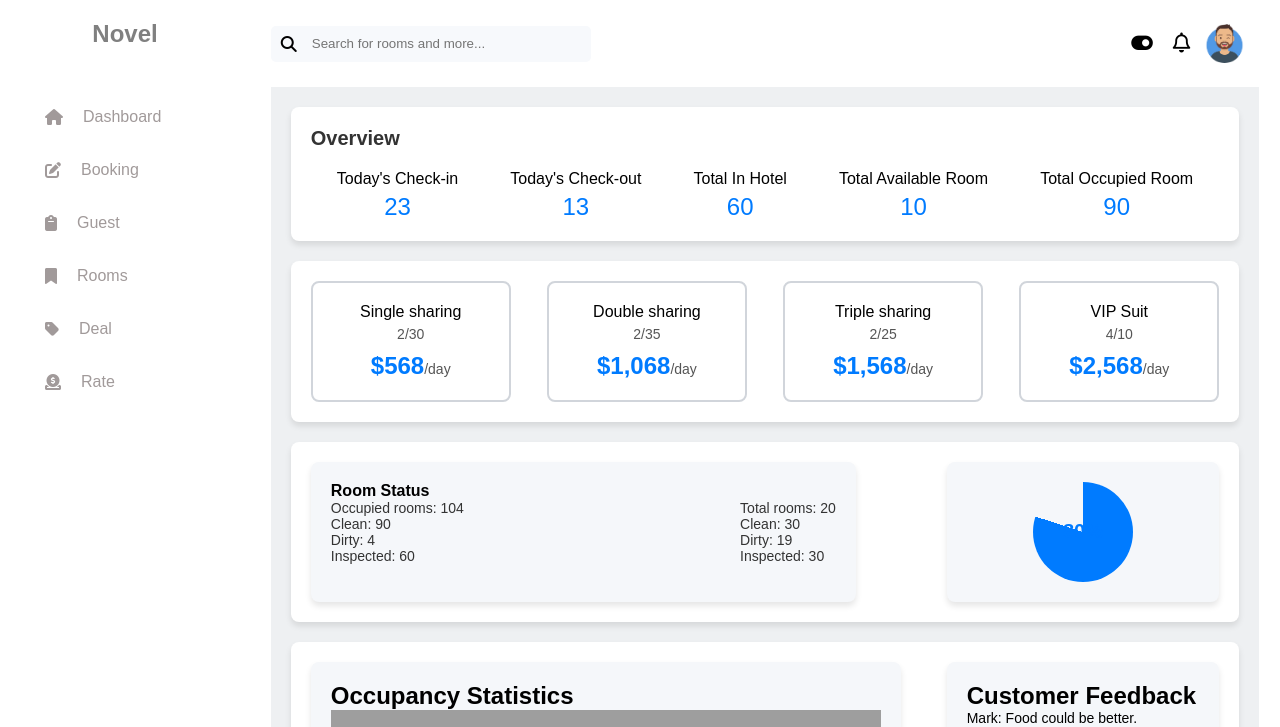
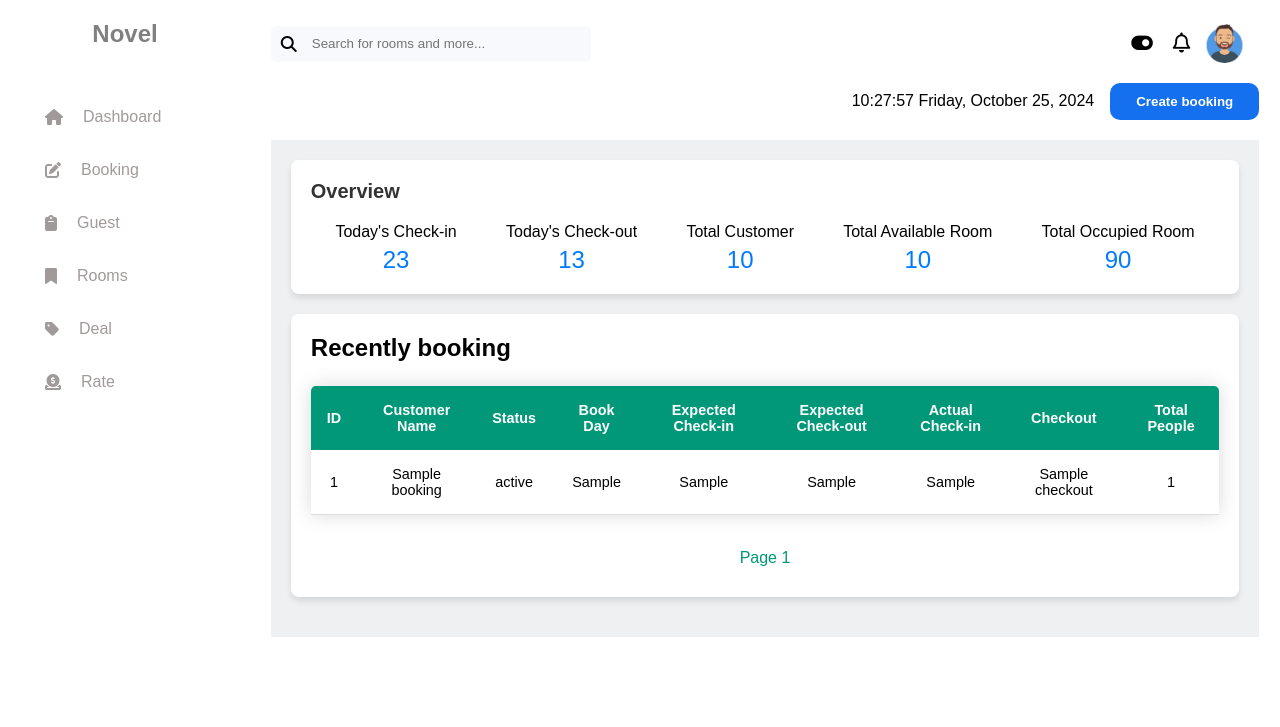
Before and after one commit to thanhdong200425/software-project, a Flask app: template templates/index.html in a window 1280 px wide. Shown: the top 727 px of the page. After the commit the page ends 637 px from the top, so only its background shows below. Run offline with Flask 3, Linux system fonts and the light colour scheme; the template is opened without the code that fills it: most values are stand-ins (such as "Sample title", 1, 10 or a date in 2020); some libraries are stand-ins or nearby versions; grey boxes are pictures that could not be loaded.

Commit message:
complete dashboard

```diff
--- a/app.py
+++ b/app.py
@@ -2,7 +2,7 @@ import os
 from datetime import datetime
 from flask import Flask, render_template, request, flash, redirect
 
-from database.database_function import add_new_record
+from database.database_function import add_new_record, count_all_records_from_table
 from database.database_function import get_all_rooms
 from helpers.validate import is_existing_data
 
@@ -14,7 +14,87 @@ app.secret_key = os.urandom(24)
 
 @app.route("/")
 def index():
-    return render_template("index.html")
+    bookings = [
+        {
+            "id": 1,
+            "customer_name": "John Doe",
+            "status": "Checked-in",
+            "book_day": "2024-10-15",
+            "expected_checkin": "2024-10-20",
+            "expected_checkout": "2024-10-25",
+            "actual_checkin": "2024-10-20",
+            "checkout": None,
+            "total_people": 2,
+        },
+        {
+            "id": 2,
+            "customer_name": "Jane Smith",
+            "status": "Checked-out",
+            "book_day": "2024-10-10",
+            "expected_checkin": "2024-10-18",
+            "expected_checkout": "2024-10-20",
+            "actual_checkin": "2024-10-18",
+            "checkout": "2024-10-20",
+            "total_people": 1,
+        },
+        {
+            "id": 3,
+            "customer_name": "Alice Johnson",
+            "status": "Checked-in",
+            "book_day": "2024-10-12",
+            "expected_checkin": "2024-10-21",
+            "expected_checkout": "2024-10-28",
+            "actual_checkin": "2024-10-21",
+            "checkout": None,
+            "total_people": 3,
+        },
+        {
+            "id": 4,
+            "customer_name": "Bob Brown",
+            "status": "Reserved",
+            "book_day": "2024-10-14",
+            "expected_checkin": "2024-10-22",
+            "expected_checkout": "2024-10-25",
+            "actual_checkin": None,
+            "checkout": None,
+            "total_people": 2,
+        },
+        {
+            "id": 5,
+            "customer_name": "Emily White",
+            "status": "Cancelled",
+            "book_day": "2024-10-17",
+            "expected_checkin": "2024-10-24",
+            "expected_checkout": "2024-10-27",
+            "actual_checkin": None,
+            "checkout": None,
+            "total_people": 0,
+        },
+        {
+            "id": 5,
+            "customer_name": "Emily White",
+            "status": "Cancelled",
+            "book_day": "2024-10-17",
+            "expected_checkin": "2024-10-24",
+            "expected_checkout": "2024-10-27",
+            "actual_checkin": None,
+            "checkout": None,
+            "total_people": 0,
+        },
+        # Add more bookings here as needed
+    ]
+    page = request.args.get("page", 1, type=int)
+    per_page = 5
+    total_pages = (len(bookings) - 1) // per_page + 1
+
+    # Get only the bookings for the current page
+    start = (page - 1) * per_page
+    end = start + per_page
+    paginated_bookings = bookings[start:end]
+
+    return render_template(
+        "index.html", bookings=paginated_bookings, page=page, total_pages=total_pages
+    )
 
 
 @app.route("/booking", methods=["GET", "POST"])
--- a/static/css/booking.css
+++ b/static/css/booking.css
@@ -70,7 +70,7 @@ form select {
     margin-bottom: 15px;
 }
 
-button {
+.button {
     width: 48%;
     padding: 10px;
     font-size: 16px;
@@ -79,13 +79,13 @@ button {
     border-radius: 4px;
 }
 
-button.cancel {
+.button.cancel {
     background-color: #fff;
     color: #555;
     border: 1px solid #ccc;
 }
 
-button.next {
+.button.next {
     background-color: #5b57fb;
     color: white;
 }
--- a/static/css/homepage.css
+++ b/static/css/homepage.css
@@ -5,170 +5,133 @@
     margin: 20px auto;
 }
 
-.overview-section,
-.rooms-section,
-.room-status-section,
-.occupancy-section,
-.feedback-section {
+.section {
     background-color: #fff;
     padding: 20px;
     margin-bottom: 20px;
     border-radius: 8px;
     box-shadow: 0 4px 6px rgba(0, 0, 0, 0.1);
 }
+
+/* Overview section */
 .overview-section h1 {
     font-size: 20px;
     color: #333;
 }
+
 .overview-section .stats {
     display: flex;
     justify-content: space-around;
     margin-top: 20px;
 }
+
 .stats div {
     text-align: center;
 }
+
 .stats div span {
     margin-top: 5px;
     display: block;
     font-size: 1.5rem;
     color: #007bff;
 }
-.rooms-section {
-    display: flex;
-    justify-content: space-between;
-}
-.room-box {
-    border: 2px solid #d1d5db;
-    padding: 20px;
-    width: 22%;
-    border-radius: 8px;
-    display: flex;
-    flex-direction: column;
-    justify-content: center;
-    align-items: center;
-}
-.room-box h2 {
+
+/* Recently booking section */
+.table {
+    width: 100%;
+    border-collapse: collapse;
+    font-family: 'Arial', sans-serif;
+    margin: 1.5rem 0;
     font-size: 16px;
-    font-weight: normal;
-    padding-bottom: 5px;
+    text-align: left;
+    border-radius: 5px 5px 0 0;
+    overflow: hidden;
+    box-shadow: 0 0 20px rgba(0, 0, 0, 0.15);
 }
 
-.room-box .price {
-    padding-top: 10px;
+table thead tr {
+    background-color: #009879;
+    color: #ffffff;
+    font-weight: bold;
 }
 
-.room-box .price span {
-    color: #007bff;
-    font-size: 24px;
-    margin-top: 10px;
+.table th,
+.table td {
+    padding: 1rem;
+    font-size: 0.9rem;
+    text-align: center;
+}
+
+.table tbody tr {
+    border-bottom: 1px solid #dddddd;
+}
+
+/*Set the background color of even cells*/
+.table tbody tr:nth-of-type(even) {
+    background-color: #f3f3f3;
+}
+
+/*Set the background color of odd cells*/
+.table tbody tr:nth-of-type(odd) {
+    background-color: #ffffff;
+}
+
+.table tbody tr:hover {
+    background-color: #f1f1f1;
+}
+
+.table tbody tr.active-row {
+    font-weight: bold;
+    color: #009879;
+}
+
+.pagination {
+    margin-top: 1.5rem;
+    display: flex;
+    justify-content: center;
+}
+
+.pagination a {
+    padding: 10px 15px;
+    margin: 0 5px;
+    background-color: #009879;
+    color: #fff;
+    text-decoration: none;
+    border-radius: 4px;
+}
+
+.pagination a:hover {
+    background-color: #007a63;
+}
+
+.pagination span {
+    padding: 10px 15px;
+    margin: 0 5px;
+    color: #009879;
+}
+
+
+/* Dark mode styles */
+
+.dark-mode .container {
+    background-color: grey;
+}
+
+.dark-mode .section {
+    background-color: #121212;
+    color: #fff;
+}
+
+.dark-mode .overview-section {
+    border: 1px solid #fff;
+    box-shadow: 0 1px 3px #ffffff;
+}
+
+.dark-mode .overview-section h1 {
+    color: white;
     font-weight: bold;
 }
-.room-box p {
-    font-size: 14px;
-    color: #555;
+
+.dark-mode .table td {
+    color: #121212;
 }
-.room-status-section {
-    display: flex;
-    justify-content: space-between;
-}
-.status-box {
-    background-color: #f5f7fa;
-    padding: 20px;
-    border-radius: 8px;
-    box-shadow: 0 4px 6px rgba(0, 0, 0, 0.1);
-    display: flex;
-    flex-direction: column;
-    width: 60%;
-}
-
-.status-content {
-    display: flex;
-    justify-content: space-between;
-}
-
-.status-column {
-    flex-direction: column;
-    gap: 10px;
-}
-
-.status-column p {
-    gap: 20px;
-    margin: 0;
-    font-size: 14px;
-    color: #333;
-}
-
-.floor-status {
-    width: 30%;
-    display: flex;
-    justify-content: center;
-    align-items: center;
-    background-color: #f5f7fa;
-    padding: 20px;
-    border-radius: 8px;
-    box-shadow: 0 4px 6px rgba(0, 0, 0, 0.1);
-}
-.floor-status .progress-circle {
-    background: conic-gradient(#007bff 80%, #f5f7fa 20%);
-    width: 100px;
-    height: 100px;
-    border-radius: 50%;
-    display: flex;
-    justify-content: center;
-    align-items: center;
-}
-.progress-circle span {
-    font-size: 20px;
-    font-weight: bold;
-    color: #007bff;
-}
-.occupancy-section {
-    display: flex;
-    justify-content: space-between;
-}
-.occupancy-box {
-    background-color: #f5f7fa;
-    width: 65%;
-    padding: 20px;
-    border-radius: 8px;
-    box-shadow: 0 4px 6px rgba(0, 0, 0, 0.1);
-}
-.feedback-section {
-    width: 30%;
-    padding: 20px;
-    background-color: #f5f7fa;
-    border-radius: 8px;
-    box-shadow: 0 4px 6px rgba(0, 0, 0, 0.1);
-}
-.feedback-box {
-    margin-bottom: 15px;
-    border-bottom: 1px solid #e0e0e0;
-    padding-bottom: 10px;
-}
-.feedback-box p {
-    margin: 0;
-    font-size: 14px;
-}
-.feedback-box span {
-    font-size: 12px;
-    color: #777;
-}
-
-/* Dark mode styles */
-.dark-mode .floor-status {
-    background-color: #333;
-}
-.dark-mode .progress-circle {
-    background: conic-gradient(#007bff 80%, #333 20%);
-}
-.dark-mode .progress-circle span {
-    color: #007bff;
-}
-.dark-mode .occupancy-box,
-.dark-mode .feedback-section {
-    background-color: #1e1e1e;
-}
-.dark-mode .feedback-box span {
-    color: #bbb;
-}
--- a/static/css/layout.css
+++ b/static/css/layout.css
@@ -7,11 +7,13 @@
 body {
     display: flex;
     font-family: Arial, Helvetica, sans-serif;
+
 }
 
 main {
     flex: 1;
     padding: 1.3rem;
+    min-height: 100vh;
 }
 
 /* Sidebar styles */
@@ -21,7 +23,6 @@ main {
     padding: 20px;
     max-width: 250px;
     width: 250px;
-    height: 100vh;
 }
 
 .sidebar h2 {
@@ -97,6 +98,37 @@ i {
     width: 8rem;
 }
 
+.header-bottom {
+    display: flex;
+    justify-content: end;
+    align-items: center;
+    margin: 1rem 0;
+    text-align: center;
+    gap: 1rem;
+}
+
+.header-bottom #date-time {
+    font-weight: normal;
+    text-align: center;
+    font-size: 1rem;
+}
+
+.header-bottom button {
+    background-color: #1570ef;
+    color: #fff;
+    padding: 10px 25px;
+    border: 1px solid transparent;
+    border-radius: 10px;
+    font-weight: bold;
+}
+
+.header-bottom button:hover {
+    background-color: #fff;
+    color: #1570ef;
+    font-weight: bold;
+    border-color: #1570ef;
+}
+
 .user-profile {
     max-width: 100px;
     max-height: 60px;
@@ -127,13 +159,19 @@ i {
     font-size: 1.25rem;
 }
 
+/*Set styles for scroll bar*/
+::-webkit-scrollbar {
+    width: 10px;
+    height: 10px;
+}
+
 /* Dark mode styles */
-.dark-mode body {
+.dark-mode body, .dark-mode main {
     background-color: #121212;
     color: #e0e0e0;
 }
 
-.dark-mode .sidebar {
+.dark-mode .sidebar, .dark-mode .header-top {
     background-color: #1e1e1e;
     color: #e0e0e0;
 }
@@ -147,3 +185,12 @@ i {
 .dark-mode .sidebar .navigation ul li a:hover i {
     color: #fff;
 }
+
+.dark-mode .header-top i {
+    color: #fff;
+}
+
+.dark-mode .header-top input, .dark-mode .header-top-input {
+    background-color: #121212;
+    color: #fff;
+}
--- a/templates/booking.html
+++ b/templates/booking.html
@@ -35,8 +35,8 @@
             <label for="total-people">Total people</label>
             <input type="number" id="total-people" name="total-people" placeholder="Enter total of people">
 
-            <button type="reset" class="cancel">Reset</button>
-            <button type="submit" class="next">Submit</button>
+            <button type="reset" class="button cancel">Reset</button>
+            <button type="submit" class="button next">Submit</button>
         </form>
     </div>
 {% endblock %}
--- a/templates/index.html
+++ b/templates/index.html
@@ -1,17 +1,9 @@
-{% extends "layout.html" %} {% block title %} Home {% endblock %}
-
-{% block stylesheets %}
-    <link
-            rel="stylesheet"
-            href="{{ url_for('static', filename='css/homepage.css')}}"
-    />
-{% endblock %}
-
-{% block
-content %}
+{% extends "layout.html" %} {% block title %} Home {% endblock %} {% block stylesheets %}
+<link rel="stylesheet" href="{{ url_for('static', filename='css/homepage.css')}}" />
+{% endblock %} {% block content %}
 <div class="container">
     <!-- Overview Section -->
-        <div class="overview-section">
+    <div class="section overview-section">
         <h1>Overview</h1>
         <div class="stats">
             <div>
@@ -23,8 +15,8 @@ content %}
                 <span>13</span>
             </div>
             <div>
-                    <p>Total In Hotel</p>
-                    <span>60</span>
+                <p>Total Customer</p>
+                <span>{% if customer_quantity %} {{ customer_quantity }} {% endif %} </span>
             </div>
             <div>
                 <p>Total Available Room</p>
@@ -37,82 +29,47 @@ content %}
         </div>
     </div>
 
-        <!-- Rooms Section -->
-        <section class="rooms-section">
-            <div class="room-box">
-                <h2>Single sharing</h2>
-                <p>2/30</p>
-                <p class="price"><span>$568</span>/day</p>
-            </div>
-            <div class="room-box">
-                <h2>Double sharing</h2>
-                <p>2/35</p>
-                <p class="price"><span>$1,068</span>/day</p>
-            </div>
-            <div class="room-box">
-                <h2>Triple sharing</h2>
-                <p>2/25</p>
-                <p class="price"><span>$1,568</span>/day</p>
-            </div>
-            <div class="room-box">
-                <h2>VIP Suit</h2>
-                <p>4/10</p>
-                <p class="price"><span>$2,568</span>/day</p>
-            </div>
-        </section>
-
-        <!-- Room Status and Floor Status -->
-        <section class="room-status-section">
-            <div class="status-box">
-                <h4>Room Status</h4>
-                <div class="status-content">
-                    <div class="status-column">
-                        <p>Occupied rooms: <span>104</span></p>
-                        <p>Clean: <span>90</span></p>
-                        <p>Dirty: <span>4</span></p>
-                        <p>Inspected: <span>60</span></p>
-                    </div>
-                    <div class="status-column">
-                        <p>Total rooms: <span>20</span></p>
-                        <p>Clean: <span>30</span></p>
-                        <p>Dirty: <span>19</span></p>
-                        <p>Inspected: <span>30</span></p>
+    <div class="section recent-booking-section">
+        <h2>Recently booking</h2>
+        <table class="table">
+            <thead>
+                <tr>
+                    <th>ID</th>
+                    <th>Customer Name</th>
+                    <th>Status</th>
+                    <th>Book Day</th>
+                    <th>Expected Check-in</th>
+                    <th>Expected Check-out</th>
+                    <th>Actual Check-in</th>
+                    <th>Checkout</th>
+                    <th>Total People</th>
+                </tr>
+            </thead>
+            <tbody>
+                {% for booking in bookings %}
+                <tr>
+                    <td>{{ booking.id }}</td>
+                    <td>{{ booking.customer_name }}</td>
+                    <td>{{ booking.status }}</td>
+                    <td>{{ booking.book_day }}</td>
+                    <td>{{ booking.expected_checkin }}</td>
+                    <td>{{ booking.expected_checkout }}</td>
+                    <td>{{ booking.actual_checkin }}</td>
+                    <td>{{ booking.checkout }}</td>
+                    <td>{{ booking.total_people }}</td>
+                </tr>
+                {% endfor %}
+            </tbody>
+        </table>
+        <div class="pagination">
+            {% if page > 1 %}
+            <a href="{{ url_for('index', page=page-1) }}">Previous</a>
+            {% endif %}
+            <span>Page {{ page }}</span>
+            {% if page < total_pages %}
+            <a href="{{ url_for('index', page=page+1) }}">Next</a>
+            {% endif %}
         </div>
     </div>
 </div>
-            <div class="floor-status">
-                <div class="progress-circle">
-                    <span>80%</span>
-                </div>
-            </div>
-        </section>
-
-        <!-- Occupancy Statistics and Customer Feedback -->
-        <section class="occupancy-section">
-            <div class="occupancy-box">
-                <h2>Occupancy Statistics</h2>
-                <!-- You can use a library like Chart.js to create the chart here -->
-                <img
-                        src="chart-placeholder.png"
-                        alt="Occupancy Chart"
-                        style="width: 100%"
-                />
-            </div>
-            <div class="feedback-section">
-                <h2>Customer Feedback</h2>
-                <div class="feedback-box">
-                    <p>Mark: Food could be better.</p>
-                    <span>Room: A201</span>
-                </div>
-                <div class="feedback-box">
-                    <p>Christian: Facilities are not enough for the amount paid.</p>
-                    <span>Room: A101</span>
-                </div>
-                <div class="feedback-box">
-                    <p>Alexander: Room cleaning could be better.</p>
-                    <span>Room: A301</span>
-                </div>
-            </div>
-        </section>
-    </div>
 {% endblock %}
--- a/templates/layout.html
+++ b/templates/layout.html
@@ -3,15 +3,9 @@
     <head>
         <meta charset="UTF-8" />
         <meta name="viewport" content="width=device-width, initial-scale=1.0" />
-        <link
-            rel="stylesheet"
-            href="{{ url_for('static', filename='css/layout.css') }}"
-        />
+        <link rel="stylesheet" href="{{ url_for('static', filename='css/layout.css') }}" />
         {% block stylesheets %} {% endblock %}
-        <script
-            src="https://kit.fontawesome.com/dfc41e2a92.js"
-            crossorigin="anonymous"
-        ></script>
+        <script src="https://kit.fontawesome.com/dfc41e2a92.js" crossorigin="anonymous"></script>
         <title>{% block title %}{% endblock %}</title>
     </head>
     <body>
@@ -20,33 +14,22 @@
             <nav class="navigation">
                 <ul>
                     <li>
-                        <a href="{{ url_for('index') }}"
-                            ><i class="fa-solid fa-house"></i>Dashboard</a
-                        >
+                        <a href="{{ url_for('index') }}"><i class="fa-solid fa-house"></i>Dashboard</a>
                     </li>
                     <li>
-                        <a href="{{ url_for('booking') }}"
-                            ><i class="fa-solid fa-pen-to-square"></i>Booking</a
-                        >
+                        <a href="{{ url_for('booking') }}"><i class="fa-solid fa-pen-to-square"></i>Booking</a>
                     </li>
                     <li>
-                        <a href="#"
-                            ><i class="fa-solid fa-clipboard"></i>Guest</a
-                        >
+                        <a href="#"><i class="fa-solid fa-clipboard"></i>Guest</a>
                     </li>
                     <li>
-                        <a href="{{ url_for('list_room') }}"
-                            ><i class="fa-solid fa-bookmark"></i>Rooms</a
-                        >
+                        <a href="{{ url_for('list_room') }}"><i class="fa-solid fa-bookmark"></i>Rooms</a>
                     </li>
                     <li>
                         <a href="#"><i class="fa-solid fa-tag"></i>Deal</a>
                     </li>
                     <li>
-                        <a href="#"
-                            ><i class="fa-solid fa-circle-dollar-to-slot"></i
-                            >Rate</a
-                        >
+                        <a href="#"><i class="fa-solid fa-circle-dollar-to-slot"></i>Rate</a>
                     </li>
                 </ul>
             </nav>
@@ -56,14 +39,8 @@
             <header>
                 <div class="header-top">
                     <div class="header-top-input">
-                        <i
-                            class="fa-solid fa-magnifying-glass"
-                            style="font-size: 1rem; font-weight: bold"
-                        ></i>
-                        <input
-                            type="text"
-                            placeholder="Search for rooms and more..."
-                        />
+                        <i class="fa-solid fa-magnifying-glass" style="font-size: 1rem; font-weight: bold"></i>
+                        <input type="text" placeholder="Search for rooms and more..." />
                     </div>
                     <div class="header-top-sub">
                         <div class="dark-mode-container">
@@ -80,14 +57,18 @@
                         </div>
                     </div>
                 </div>
+                <div class="header-bottom">
+                    <h3 id="date-time"></h3>
+                    <button>Create booking</button>
+                </div>
             </header>
             {% block content %}{% endblock %}
         </main>
         <script>
+            <!-- Code logic for implementation dynamic time -->
             const toggleButton = document.getElementById("dark-mode-toggle");
             const currentTheme = localStorage.getItem("theme");
-            if (currentTheme == "dark")
-                document.body.classList.add("dark-mode");
+            if (currentTheme == "dark") document.body.classList.add("dark-mode");
 
             toggleButton.addEventListener("click", () => {
                 document.body.classList.toggle("dark-mode");
@@ -105,6 +86,31 @@
                 }
                 localStorage.setItem("theme", theme);
             });
+
+            function updateDateTime() {
+                const now = new Date();
+                const dateOptions = {
+                    timeZone: "Asia/Ho_Chi_Minh",
+                    weekday: "long",
+                    year: "numeric",
+                    month: "long",
+                    day: "numeric",
+                };
+                const timeOptions = {
+                    timeZone: "Asia/Ho_Chi_Minh",
+                    hour: "2-digit",
+                    minute: "2-digit",
+                    second: "2-digit",
+                    hour12: false,
+                };
+                const timeFormatted = new Intl.DateTimeFormat("en-US", timeOptions).format(now);
+                const dateFormatted = new Intl.DateTimeFormat("en-US", dateOptions).format(now);
+                document.getElementById("date-time").innerText = `${timeFormatted} ${dateFormatted}`;
+            }
+
+            setInterval(updateDateTime, 1000);
+
+            updateDateTime();
         </script>
     </body>
 </html>
```
Also changed, not shown: database/database_function.py (+17 -2 lines). Lines whose indentation alone changed are shown as unchanged.
